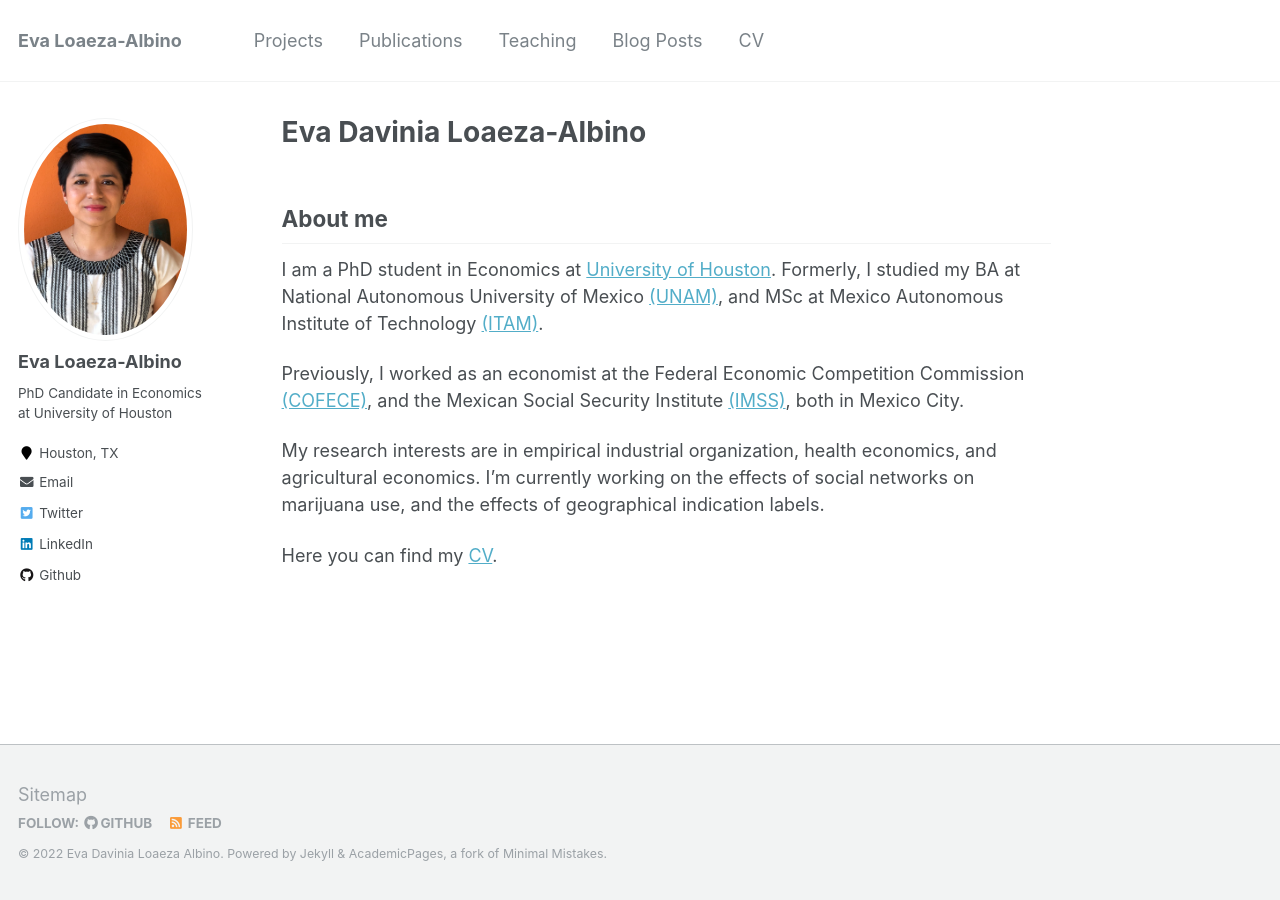
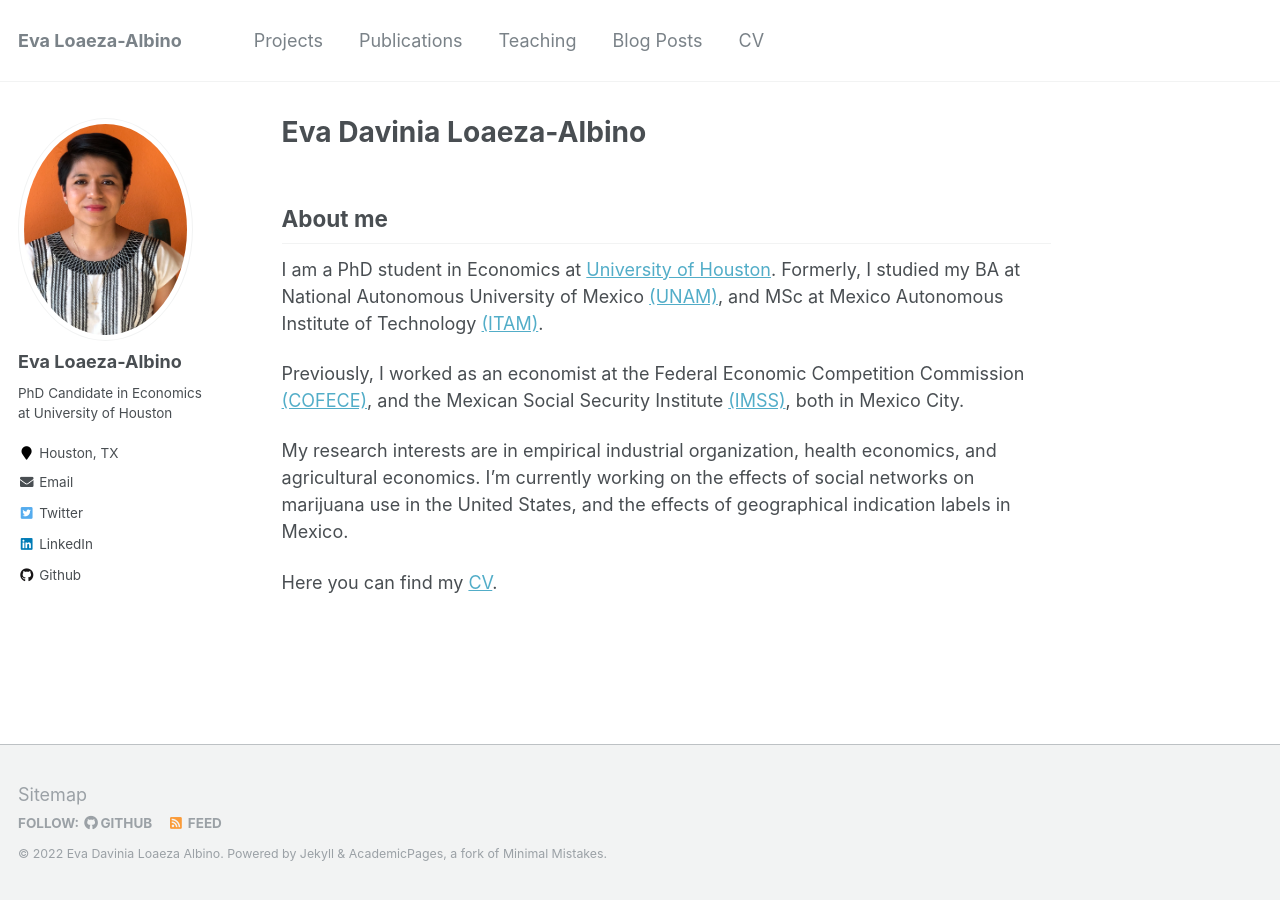
Before and after one commit to evaloaeza/evaloaeza.github.io, a Jekyll site: the page built from _pages/about.md, in a window 1280 px wide. Built offline with Jekyll 4.4.1, drawn with Linux system fonts in a browser that asks for light colours.

Commit message:
Update about.md

```diff
--- a/_pages/about.md
+++ b/_pages/about.md
@@ -14,6 +14,6 @@
 
 Previously, I worked as an economist at the Federal Economic Competition Commission [(COFECE)](https://www.cofece.mx/?lang=en), and the Mexican Social Security Institute [(IMSS)](http://www.imss.gob.mx/), both in Mexico City.
 
-My research interests are in empirical industrial organization, health economics, and agricultural economics. I’m currently working on the effects of social networks on marijuana use, and the effects of geographical indication labels.
+My research interests are in empirical industrial organization, health economics, and agricultural economics. I’m currently working on the effects of social networks on marijuana use in the United States, and the effects of geographical indication labels in Mexico.
 
 Here you can find my <a href="/files/EvaLoaeza_CV_2022.pdf">CV</a>.
```
